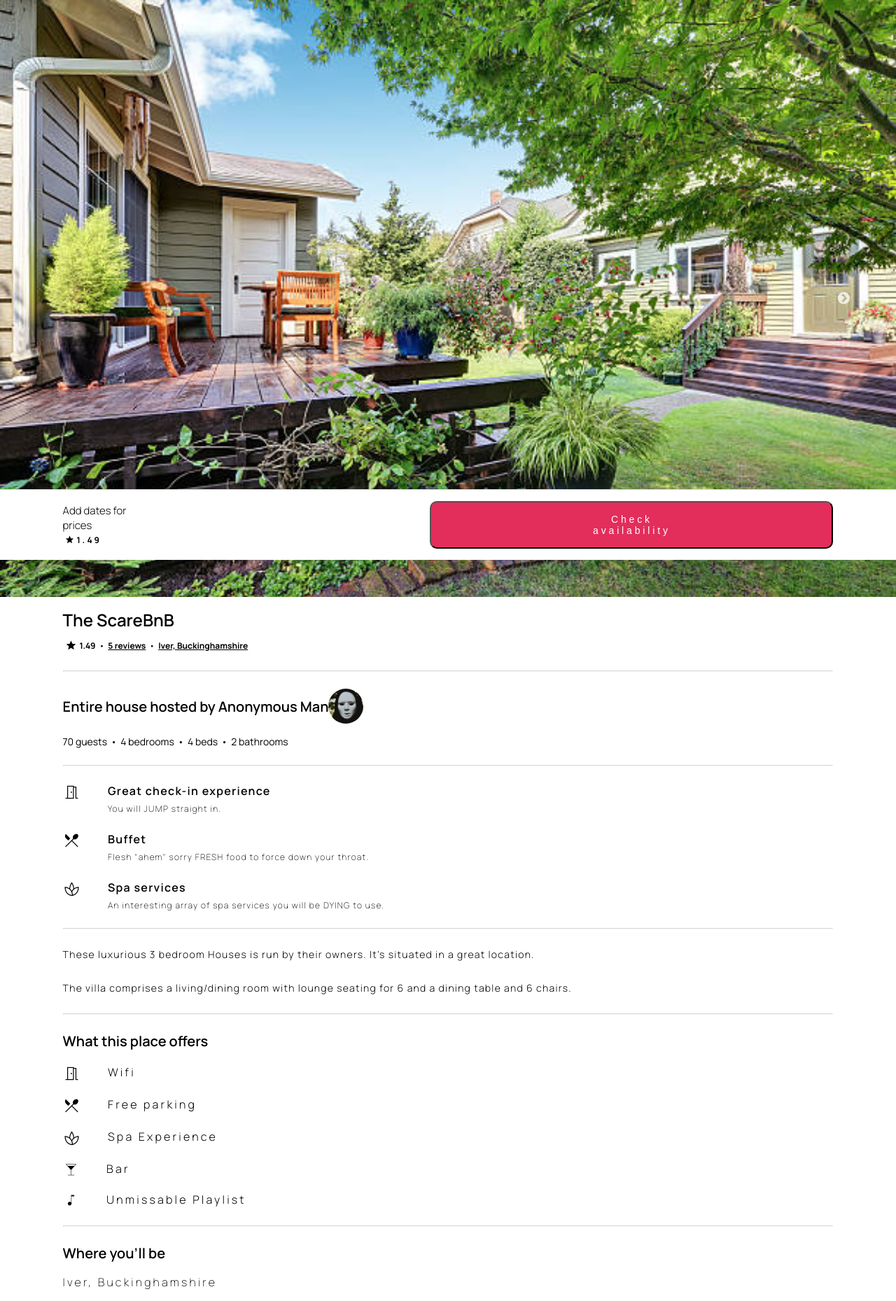
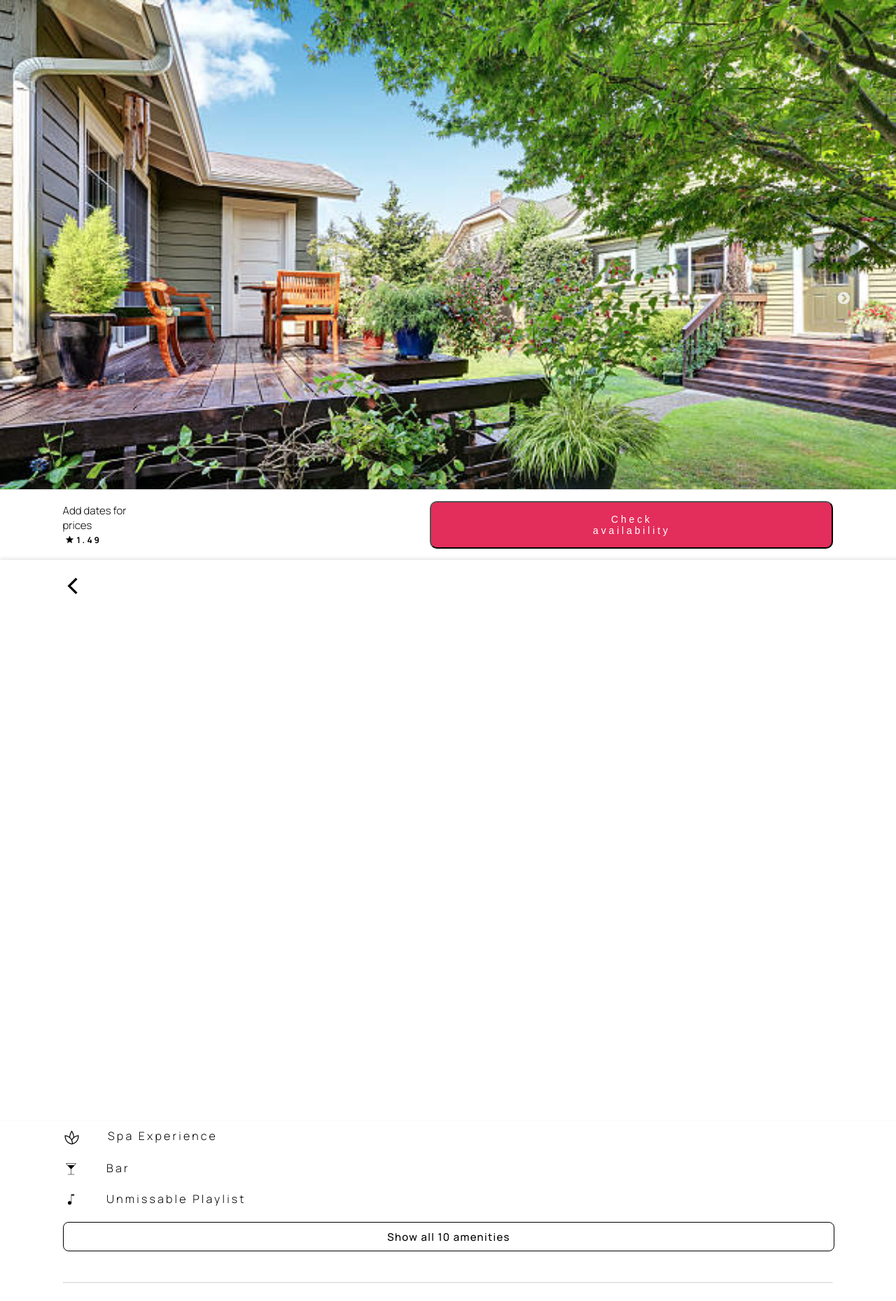
Before and after one commit to AlexDelasalle/ScareBnB, a PHP site: page / in a window 1280 px wide. Shown: the top 1859 px of the page at 70% size. Run offline with PHP 8.4, Linux system fonts and the light colour scheme.

Commit message:
show more amenities

```diff
--- a/index.html
+++ b/index.html
@@ -37,12 +37,12 @@
       <div class="section-2-line-1">The ScareBnB</div>
       <div class="section-2-line-2">
         <span class="material-symbols-outlined">star</span>
-        <div class="rating"><strong>1.49</strong></div>
+        <div class="rating">1.49</div>
         <span class="separator">&#8226;</span>
-        <div class="reviews-link"><strong>5 reviews</strong>
+        <div class="reviews-link">5 reviews
         </div>
         <span class="separator">&#8226;</span>
-        <div class="location"><strong>Iver, Buckinghamshire</strong></div>
+        <div class="location">Iver, Buckinghamshire</div>
       </div>
     </div>
     <hr>
@@ -147,6 +147,13 @@
           <div class="offer-text">Unmissable Playlist</div>
         </div>
       </div>
+      <a href=""class="more-amenities-button">Show all 10 amenities</a>
+      <div class="overlay">
+        <div class="sliding-div">
+          <a class="back-button"><</a>
+          <!-- Add your content here -->
+        </div>
+    </div>
     </div>
     <hr>
     <div class="section-7">
--- a/script.js
+++ b/script.js
@@ -39,3 +39,20 @@ jumpScareButton.addEventListener('click', () => {
     jumpScareSound.currentTime = 0; // Reset audio to the beginning
   }, 3000); // Adjust this value as needed for the duration of the effect
 });
+
+//More amenities window
+
+document.addEventListener("DOMContentLoaded", function () {
+  const moreAmenitiesButton = document.querySelector(".more-amenities-button");
+  const slidingDiv = document.querySelector(".sliding-div");
+  const backButton = document.querySelector(".back-button");
+
+  moreAmenitiesButton.addEventListener("click", function (event) {
+      event.preventDefault();
+      slidingDiv.style.transform = "translateY(0)";
+  });
+
+  backButton.addEventListener("click", function () {
+      slidingDiv.style.transform = "translateY(100%)";
+  });
+});
--- a/styles.css
+++ b/styles.css
@@ -4,6 +4,7 @@ body {
   position: absolute;
   margin: 0;
   padding: 0;
+  height: 100%;
 }
 
 hr {
@@ -38,15 +39,15 @@ hr {
 
 .section-2-line-1 {
   font-weight: 600;
-  font-size: 24px;
-  margin-bottom: 1vh;
+  font-size: 26px;
+  margin-bottom: .5vh;
   margin-top: 2vh;
 }
 
 .section-2-line-2 {
   display: flex;
   flex-direction: row;
-  font-size: 12px;
+  font-size: 14px;
   align-items: center;
   font-weight: 400;
 }
@@ -72,7 +73,7 @@ hr {
 
 .section-3-line-1 {
   font-weight: 600;
-  font-size: 20px;
+  font-size: 22px;
 }
 
 #avatar {
@@ -159,6 +160,49 @@ hr {
   margin-top: 3vh;
 }
 
+.more-amenities-button {
+  width: 100%;
+  height: 5vh;
+  border: solid;
+  border-color: black;
+  border-radius: 8px;
+  border-width: 1px;
+  display: flex;
+  align-items: center;
+  justify-content: center;
+  text-decoration: none;
+  font-size: 15px;
+  font-weight: 500;
+  color: black;
+  letter-spacing: .1vw;
+}
+
+.more-amenities-button:active{
+  background: lightgrey;
+}
+
+
+.sliding-div {
+  font-family: 'Manrope', sans-serif;
+  position: fixed;
+  padding-left: 7vw;
+  padding-right: 7vw;
+  bottom: 0;
+  left: 0;
+  width: 100%;
+  height: 100%;
+  background-color: #fff;
+  box-shadow: 0 -2px 5px rgba(0, 0, 0, 0.1);
+  transform: translateY(100%);
+  transition: transform .2s ease-in-out;
+  z-index: 999;
+}
+
+.back-button {
+  position: absolute;
+  font-size: 50px;
+}
+
 .offer-text {
   font-weight: 300;
   letter-spacing: .25vw;
@@ -219,7 +263,7 @@ hr {
   background-color: white;
   bottom: 0;
   top: 0;
-  z-index: 9999;
+  z-index: 998;
   border-top: solid rgba(106, 105, 105, 0.219);
   border-width: 1px;
   position: sticky;
```
